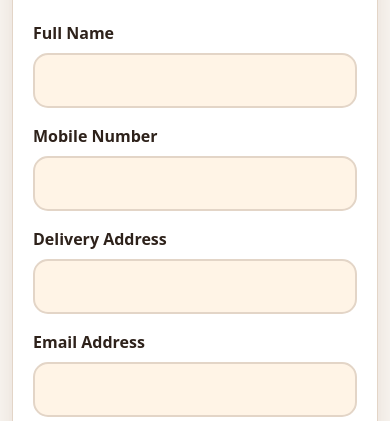
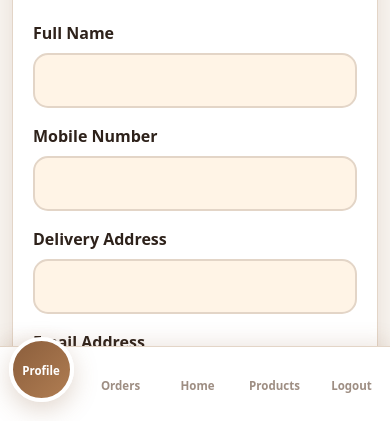
Before and after one commit to Devakumar96/NVR-Agencies-App, a plain HTML site: page profile.html in a window 390 px wide. Shown: the part 423-844 px from the top of the page. Drawn offline with nearby package versions, Linux system fonts and the light colour scheme; no server answers.

Commit message:
profile footer

```diff
--- a/profile.html
+++ b/profile.html
@@ -181,6 +181,60 @@
 
     </footer>
 
+        <div class="mobile-footer">
+
+
+<a href="profile.html"
+   class="footer-item active">
+
+    <i class="bi bi-person-fill"></i>
+
+    <span>Profile</span>
+
+</a>
+
+<a href="order.html"
+   class="footer-item">
+
+    <i class="bi bi-box-seam-fill footer-orders"></i>
+
+    <span>Orders</span>
+
+</a>
+
+<a href="index.html"
+   class="footer-item">
+
+    <i class="bi bi-house-fill"></i>
+
+    <span>Home</span>
+
+</a>
+
+<a href="my-orders.html"
+   class="footer-item">
+
+    <i class="bi bi-droplet-fill footer-products"></i>
+
+    <span>Products</span>
+
+</a>
+
+<a href="#"
+   id="logoutBtn"
+   class="footer-item">
+
+    <i class="bi bi-box-arrow-right footer-logout"></i>
+
+    <span>Logout</span>
+
+</a>
+
+
+</div>
+
+
+
     <script type="module"
             src="js/profile.js"></script>
 
```
Also changed, not shown: index.html (+3 -3 lines).
